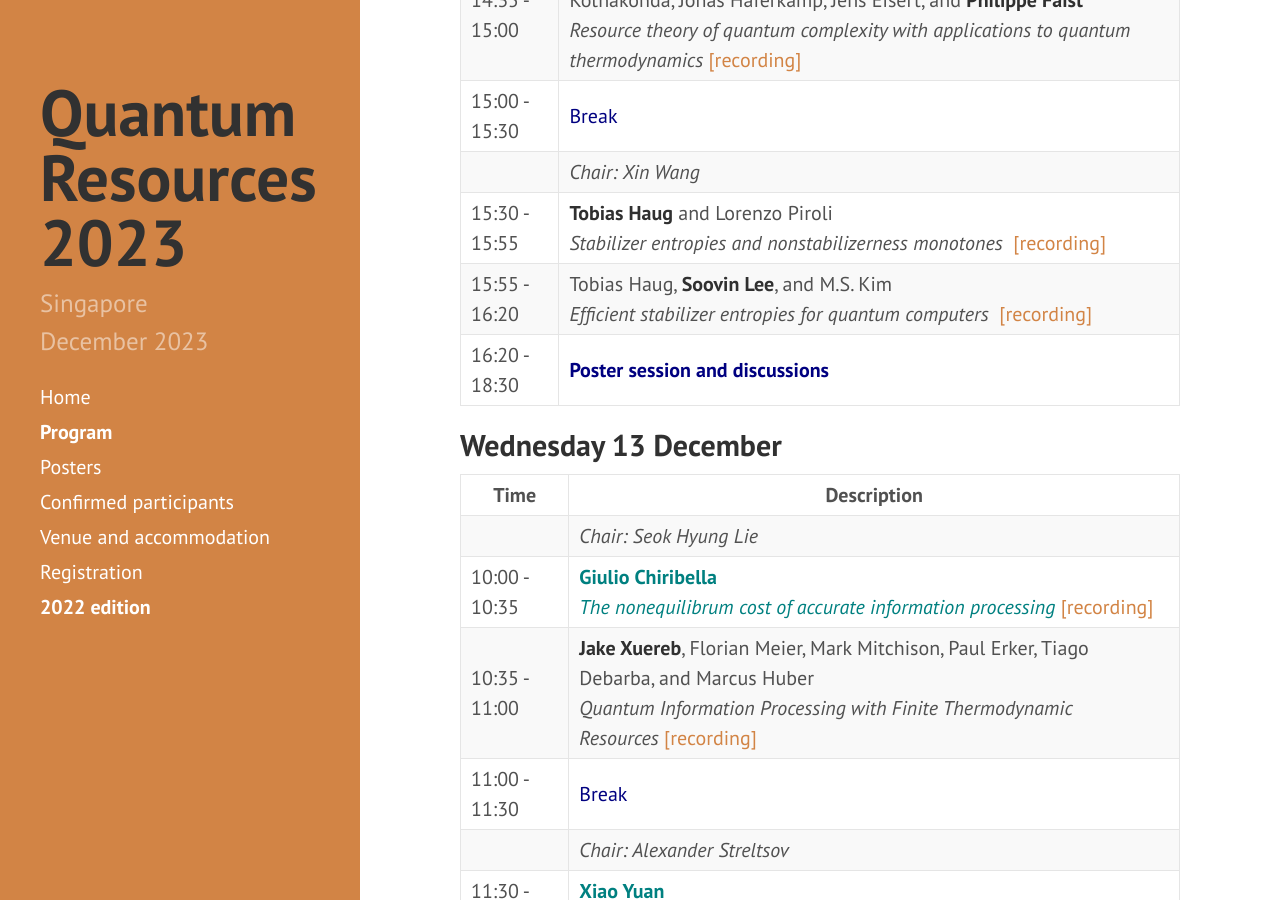
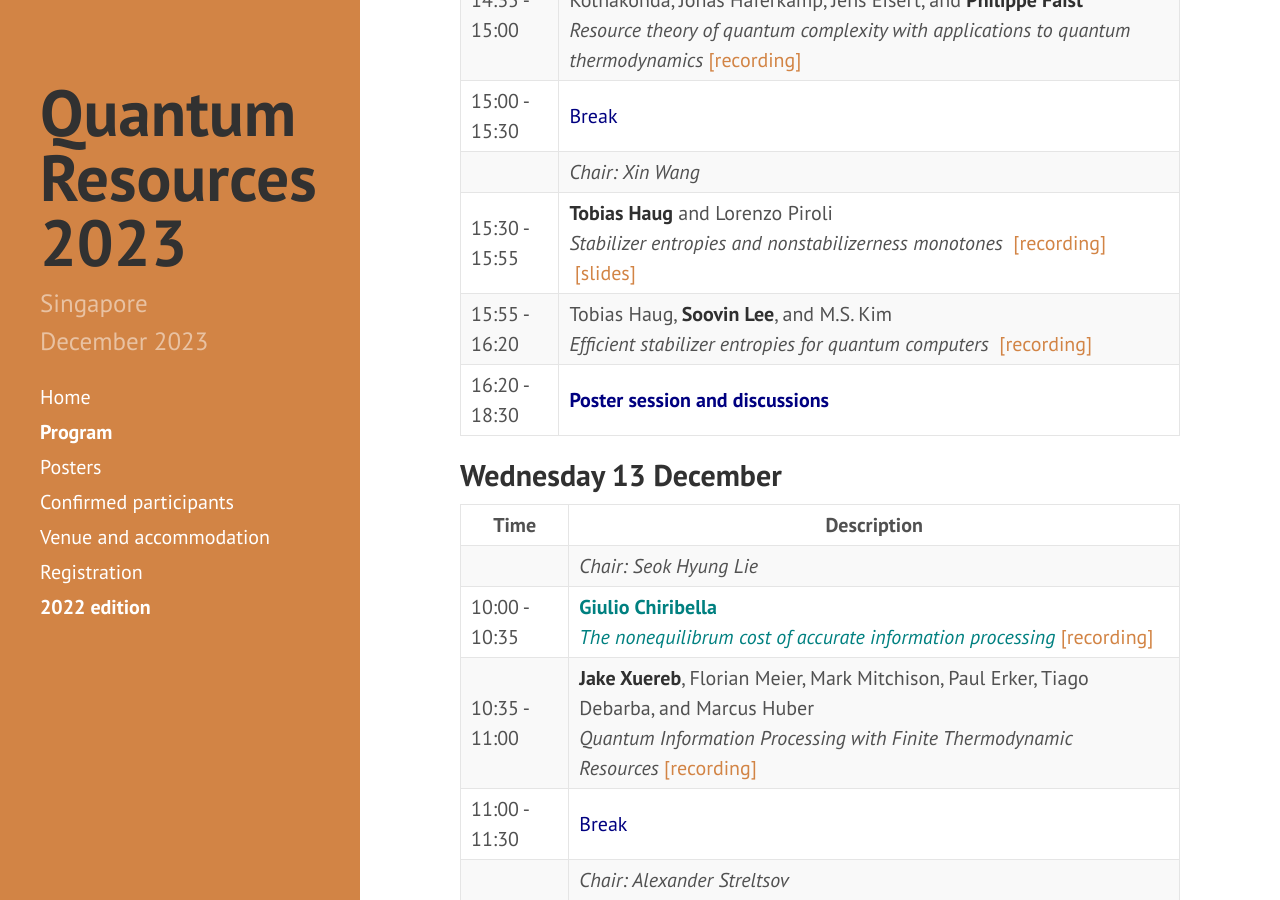
Before and after one commit to RyujiPat2/RyujiPat2.github.io, a Jekyll site: the page built from program.md, in a window 1280 px wide and 900 px high, scrolled down 2970 px. Built offline with Jekyll 4.4.1, drawn with Linux system fonts in a browser that asks for light colours; nearby versions of some CDN libraries.

Commit message:
Update program.md

```diff
--- a/program.md
+++ b/program.md
@@ -59,7 +59,7 @@ order: 2
 | 14:35 - 15:00 | Nicole Yunger Halpern, Anthony Munson, Naga Teja Bhavia Kothakonda, Jonas Haferkamp, Jens Eisert, and **Philippe Faist**<br /><i>Resource theory of quantum complexity with applications to quantum thermodynamics</i><a href="https://youtu.be/uBWJH1Pdldg?si=EDQprWUN7AG5xwGt">&nbsp;[recording]</a>     |
 | 15:00 - 15:30 | <span class="p-invited">Break</span> |
 || *Chair: Xin Wang* |
-| 15:30 - 15:55 | **Tobias Haug** and Lorenzo Piroli<br /><i>Stabilizer entropies and nonstabilizerness monotones</i> <a href="https://youtu.be/QXLOUP9Xiho?si=QvRdBv8CC9y68QUg">&nbsp;[recording]</a>           |
+| 15:30 - 15:55 | **Tobias Haug** and Lorenzo Piroli<br /><i>Stabilizer entropies and nonstabilizerness monotones</i> <a href="https://youtu.be/QXLOUP9Xiho?si=QvRdBv8CC9y68QUg">&nbsp;[recording]</a> <a href="https://drive.google.com/file/d/1KeONwU-oKxwT0FT4-DIT-v-KahtTymB8/view?usp=sharing">&nbsp;[slides]</a>           |
 | 15:55 - 16:20 | Tobias Haug, **Soovin Lee**, and M.S. Kim<br /><i>Efficient stabilizer entropies for quantum computers</i> <a href="https://youtu.be/MsSMI8B9qJU?si=6p_SVNmy64CYTDHU">&nbsp;[recording]</a>            |
 | 16:20 - 18:30 | <span class="p-invited"><b>Poster session and discussions</b></span> |
 
```
